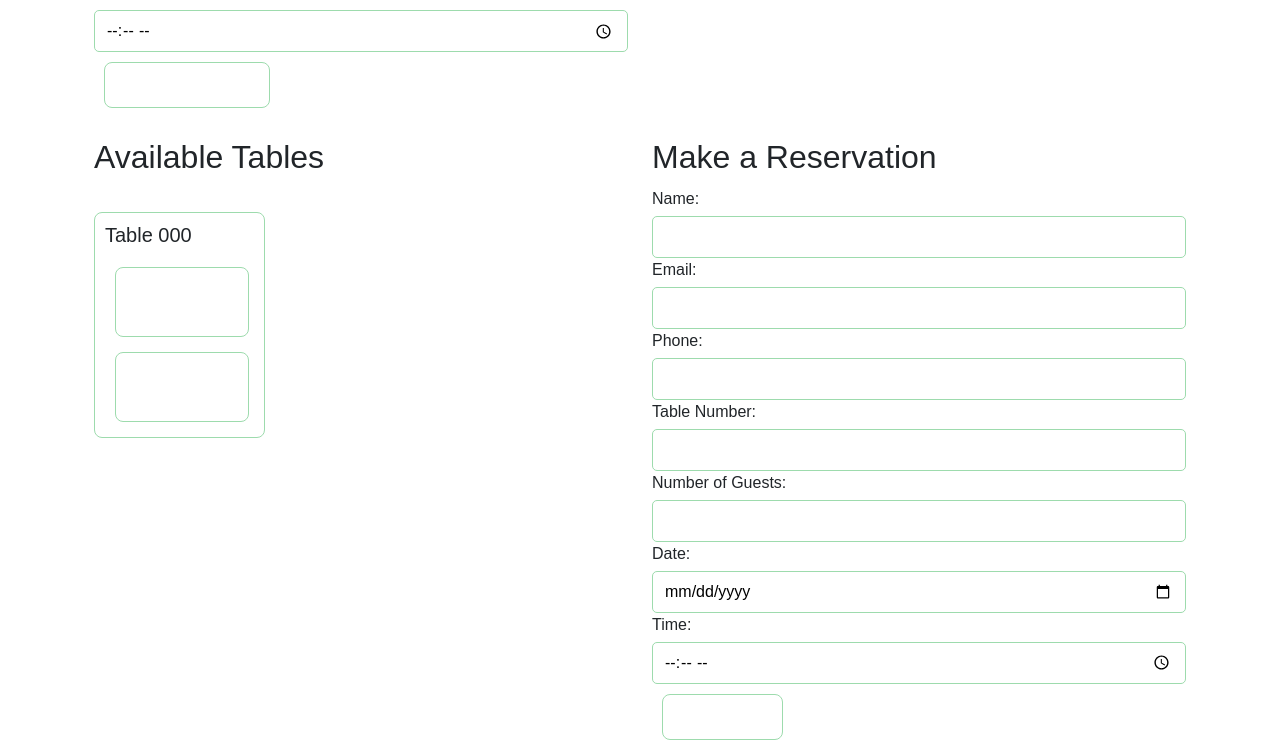
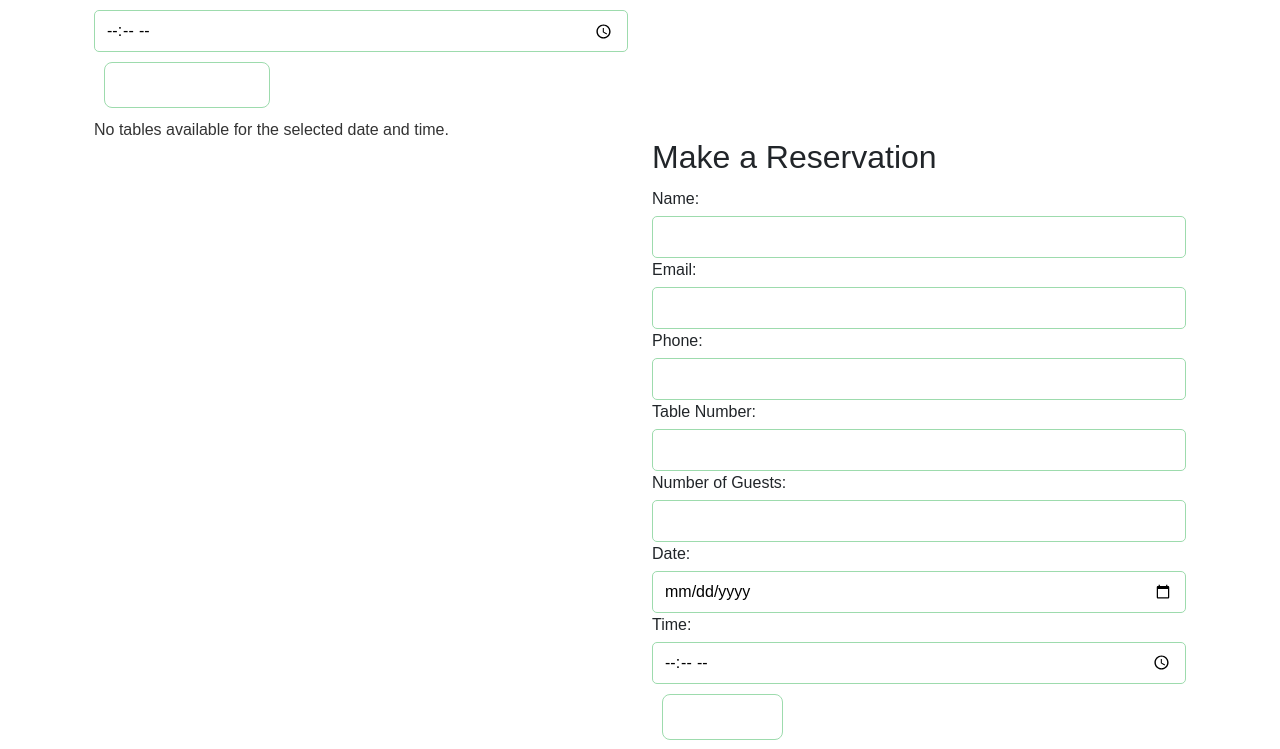
Before and after one commit to KristianDsmith/project-4, a Django app: page /book/ in a window 1280 px wide. Shown: the part 1268-2017 px from the top of the page. Run offline with Django 3.2, Linux system fonts and the light colour scheme; tables that the repository leaves empty hold one stand-in row (values such as "Sample post"); one stand-in notice (Sample message) is shown; some web fonts are replaced.

Commit message:
Remove table, reserveation, customer, task models

```diff
--- a/booking/forms.py
+++ b/booking/forms.py
@@ -1,43 +1,14 @@
 from django import forms
-from .models import Table
-from .models import Reservation, Rating
+from .models import Rating
 
 
-class BookingForm(forms.Form):
-    name = forms.CharField(max_length=100)
-    email = forms.EmailField()
-    phone = forms.CharField(max_length=15)
-    date = forms.DateField()
-    time = forms.TimeField()
-    table_number = forms.IntegerField()
-    number_of_guests = forms.IntegerField()
-
-    def clean_table_number(self):
-        table_number = self.cleaned_data['table_number']
-        try:
-            table = Table.objects.get(table_number=table_number)
-        except Table.DoesNotExist:
-            raise forms.ValidationError(
-                "Invalid table number. Please select a valid table.")
-        return table_number
 
 
-class ReservationUpdateForm(forms.ModelForm):
-    class Meta:
-        model = Reservation
-        fields = ['name', 'email', 'phone', 'table',
-                  'date', 'time', 'number_of_guests']
-        widgets = {
-            'date': forms.DateInput(attrs={'type': 'date'}),
-            'time': forms.TimeInput(attrs={'type': 'time'}),
-        }
+
+
 
 
 class RatingForm(forms.ModelForm):
     class Meta:
         model = Rating
         fields = ['rating']
-
-
-class ConfirmBookingForm(forms.Form):
-    confirm = forms.BooleanField(label='Confirm Booking')
--- a/booking/views.py
+++ b/booking/views.py
@@ -1,44 +1,13 @@
-import json
-from django.shortcuts import render, redirect, get_object_or_404
-from django.http import HttpResponse
-from django.contrib import messages
-from django.urls import reverse_lazy, reverse
+from django.shortcuts import render, get_object_or_404
+from django.http import HttpResponse, JsonResponse
 from django.conf import settings
 from django_q.tasks import async_task
-from .models import Table, OperatingHours, Reservation, MenuItem, DietaryPreference, Rating
-from .forms import BookingForm, ReservationUpdateForm, RatingForm
-from booking.tasks import send_email_task
+from .models import MenuItem, DietaryPreference, Rating
 from django.views.generic import UpdateView
 from django.db.models import Avg
-from django.http import JsonResponse
-from django.contrib.auth.decorators import login_required
-from .models import Table
-from django.contrib.admin.views.decorators import staff_member_required
-from django.contrib.auth.decorators import login_required
-from datetime import date, datetime
-from .models import Task
-from django.views.decorators.http import require_POST
-from django import forms
-from django.contrib.auth import authenticate, login
-from django.views.generic.detail import DetailView
-from django.http import HttpResponse, HttpResponseRedirect
-from django.shortcuts import redirect
+import json
 
 
-
-
-
-
-
-
-
-
-# Helper function to send email
-def send_email(subject, message, from_email, to_email):
-    try:
-        async_task(send_email_task, subject, message, from_email, to_email)
-    except Exception as e:
-        print(f"Error sending email: {e}")
 
 
 def homepage(request):
@@ -48,52 +17,8 @@ def homepage(request):
 def about(request):
     return render(request, 'about.html')
 
-
-def restaurant_hours(request):
-    hours = OperatingHours.objects.all()
-    return render(request, 'restaurant_hours.html', {'hours': hours})
-
-
 def book(request):
-    operating_hours = OperatingHours.objects.all()
-    tables = Table.objects.all()
-    form = BookingForm()
-
-    if request.method == 'POST':
-        form = BookingForm(request.POST)
-        if form.is_valid():
-            name = form.cleaned_data.get('name')
-            email = form.cleaned_data.get('email')
-            phone = form.cleaned_data.get('phone')
-            date = form.cleaned_data.get('date')
-            time = form.cleaned_data.get('time')
-            table_number = form.cleaned_data.get('table_number')
-            number_of_guests = form.cleaned_data.get('number_of_guests')
-
-            table = Table.objects.get(table_number=table_number)
-            reservation = Reservation.objects.create(name=name, email=email, phone=phone, date=date, time=time, table=table, number_of_guests=number_of_guests)
-
-            # Create a Task object after a successful reservation
-            task_title = f"New reservation by {name}"
-            task_description = f"Table number: {table_number} on {date} at {time}"
-            task = Task.objects.create(title=task_title, description=task_description, reservation=reservation)
-
-            update_url = request.build_absolute_uri(
-                reverse('update_reservation', args=[reservation.id]))
-
-            subject = 'Table Booking Confirmation'
-            message = f'Dear {name},\n\nThank you for booking a table. Your reservation details are as follows:\n\nTable Number: {table_number}\nDate: {date}\nTime: {time}\nNumber of Guests: {number_of_guests}\n\nTo make any changes to your reservation, please click on the following link:\n{update_url}\n\nWe look forward to seeing you!\n\nBest regards,\nThe Street Gastro Team'
-            from_email = settings.DEFAULT_FROM_EMAIL
-            to_email = email
-
-            async_task(send_email_task, subject, message, from_email, to_email)
-
-            messages.success(request, 'Table booked successfully! A confirmation email has been sent to your email address.')
-            return redirect('book')
-        else:
-            messages.error(request, 'Invalid form submission. Please check the form data.')
-    return render(request, 'book.html', {'form': form, 'tables': tables, 'operating_hours': operating_hours})
-
+    return render(request, 'book.html')
 
 
 def contact(request):
@@ -121,54 +46,6 @@ def menu_view(request):
     }
 
     return render(request, 'menu.html', context)
-
-
-
-class ReservationUpdateView(UpdateView):
-    model = Reservation
-    form_class = ReservationUpdateForm
-    template_name = 'update_reservation.html'
-    success_url = reverse_lazy('book')
-
-    def form_valid(self, form):
-        response = super().form_valid(form)
-        reservation = self.object
-
-        if reservation.status == Reservation.CANCELLED:
-            subject = 'Table Reservation Cancelled'
-            message = f'Dear {reservation.name},\n\nYour reservation has been cancelled as per your request.\n\nBest regards,\nThe Street Gastro Team'
-        else:
-            subject = 'Table Reservation Modified'
-            message = f'Dear {reservation.name},\n\nYour reservation has been modified. Your new reservation details are as follows:\n\nTable Number: {reservation.table.table_number}\nDate: {reservation.date}\nTime: {reservation.time}\nNumber of Guests: {reservation.number_of_guests}\n\nWe look forward to seeing you!\n\nBest regards,\nThe Street Gastro Team'
-
-        from_email = settings.DEFAULT_FROM_EMAIL
-        to_email = reservation.email
-
-        send_email(subject, message, from_email, to_email)
-
-        messages.success(self.request, 'Reservation updated successfully!')
-        return response
-
-
-def cancel_reservation(request, pk):
-    reservation = get_object_or_404(Reservation, pk=pk)
-
-    if request.method == 'POST':
-        reservation.status = Reservation.CANCELLED
-        reservation.save()  # Save the changes to the database
-
-        # Send cancellation confirmation email (optional)
-        subject = 'Table Reservation Cancelled'
-        message = f'Dear {reservation.name},\n\nYour reservation has been cancelled as per your request.\n\nBest regards,\nThe Street Gastro Team'
-        from_email = settings.DEFAULT_FROM_EMAIL
-        to_email = reservation.email
-
-        send_email(subject, message, from_email, to_email)
-
-        messages.success(request, 'Reservation has been cancelled successfully!')
-        return redirect('book')
-
-    return render(request, 'cancel_reservation.html', {'reservation': reservation})
 
 
 def submit_rating(request):
@@ -201,97 +78,3 @@ def menu_item_detail(request, menu_item_id):
         'menu_item': menu_item,
     }
     return render(request, 'menu_item_detail.html', context)
-
-
-def reservation_list(request):
-    # Fetch all reservations
-    reservations = Reservation.objects.all().order_by('-date', '-time')
-    return render(request, 'reservations/reservation_list.html', {'reservations': reservations})
-
-
-def reservation_detail(request, pk):
-    # Fetch a specific reservation using the primary key
-    reservation = Reservation.objects.get(pk=pk)
-    return render(request, 'reservations/reservation_detail.html', {'reservation': reservation})
-
-def table_status(request):
-    if request.method == 'POST':
-        table_id = request.POST.get('table_id')
-        if table_id is not None:
-            table = Table.objects.get(id=table_id)
-            table.toggle_occupied()
-
-    selected_date = request.GET.get('date')
-    if selected_date is not None:
-        selected_date = datetime.strptime(selected_date, "%Y-%m-%d").date()
-
-    tables = Table.objects.all()
-    for table in tables:
-        table.available = table.is_available(selected_date)
-    return render(request, 'table_status.html', {'tables': tables, 'selected_date': selected_date})
-
-def task_list(request):
-    tasks = Task.objects.all()
-    return render(request, 'tasks/task_list.html', {'tasks': tasks})
-
-
-def task_detail(request, pk):
-    task = get_object_or_404(Task, pk=pk)
-    return render(request, 'tasks/task_detail.html', {'task': task})
-
-
-
-
-def task_update(request, pk):
-    print("Task Update View Accessed")  # Add this line
-    task = get_object_or_404(Task, pk=pk)
-
-    if request.method == 'POST':
-        action = request.POST.get('action')
-        if action == 'confirm_booking':
-            print("Confirm Booking Action Triggered")  # Add this line
-            if task.reservation:
-                task.reservation.status = 'CONFIRMED'
-                task.reservation.save()
-                messages.success(request, 'Booking confirmed successfully!')
-            else:
-                messages.error(request, 'Cannot confirm booking: No associated reservation')
-            return redirect('task_detail', pk=task.pk)
-
-    # If request is not POST or action is not confirm_booking,
-    # redirect to task detail view
-    return redirect('task_detail', pk=task.pk)
-
-
-
-
-def staff_tasks(request):
-    # Add debug print to check which user is making the request
-    print("Current user:", request.user)
-
-    # Assuming Task model has an "assigned_to" ForeignKey field to User model
-    tasks = Task.objects.filter(assigned_to=request.user)
-
-    # Add debug print to show retrieved tasks
-    print("Retrieved tasks:", tasks)
-
-    return render(request, 'staff_tasks.html', {'tasks': tasks})
-
-
-class ReservationDetailView(DetailView):
-    model = Reservation
-    template_name = 'path/to/your/template.html'
-
-
-def staff_login_view(request):
-    if request.method == 'POST':
-        username = request.POST['username']
-        password = request.POST['password']
-        user = authenticate(request, username=username, password=password)
-        if user is not None:
-            login(request, user)
-            return HttpResponseRedirect('/staff_tasks/')
-        else:
-            return HttpResponse('Invalid credentials')
-    else:
-        return render(request, 'staff_login.html')
--- a/streetgastro/settings.py
+++ b/streetgastro/settings.py
@@ -67,6 +67,8 @@ MIDDLEWARE = [
     'django.contrib.messages.middleware.MessageMiddleware',
     'django.middleware.clickjacking.XFrameOptionsMiddleware',
 ]
+
+MESSAGE_STORAGE = 'django.contrib.messages.storage.session.SessionStorage'
 
 ROOT_URLCONF = 'streetgastro.urls'
 
--- a/streetgastro/urls.py
+++ b/streetgastro/urls.py
@@ -16,9 +16,8 @@ Including another URLconf
 from django.contrib import admin
 from django.urls import path
 from booking import views
-from booking import views as booking_views
-from booking.views import task_list, task_detail
-from booking.views import staff_tasks
+from django.urls import include, path
+
 
 
 
@@ -27,21 +26,10 @@ urlpatterns = [
     path('admin/', admin.site.urls),
     path('', views.homepage, name='homepage'),
     path('about/', views.about, name='about'),
-    path('restaurant_hours/', views.restaurant_hours, name='restaurant_hours'),
     path('book/', views.book, name='book'),
     path('contact/', views.contact, name='contact'),
     path('menu/', views.menu_view, name='menu'),
-    path('update_reservation/<int:pk>/', views.ReservationUpdateView.as_view(), name='update_reservation'),
-    path('cancel_reservation/<int:pk>/', views.cancel_reservation, name='cancel_reservation'),
     path('menu_item_detail/<int:menu_item_id>/', views.menu_item_detail, name='menu_item_detail'),
     path('submit_rating/', views.submit_rating, name='submit_rating'),
-    path('table_status/', views.table_status, name='table_status'),
-    path('tasks/', views.task_list, name='task_list'),
-    path('tasks/<int:pk>/', views.task_detail, name='task_detail'),
-    path('tasks/<int:pk>/update/', views.task_update, name='task_update'),
-    path('staff_tasks/', views.staff_tasks, name='staff_tasks'),
-    path('reservation_detail/<int:pk>/', views.ReservationDetailView.as_view(), name='reservation_detail'),
-    path('staff_login/', views.staff_login_view, name='staff_login'),
-    path('tasks/<int:pk>/', views.task_detail, name='task_detail'),
-    path('tasks/<int:pk>/update/', views.task_update, name='task_update'),
+
 ]
--- a/templates/base.html
+++ b/templates/base.html
@@ -52,7 +52,7 @@
                 <p>Street Food curated from locally sourced ingredients</p>
             </div>
             <div class="hero-buttons">
-                <a href="{% url 'book' %}" class="btn btn-primary btn-lg">Book a Table</a>
+                <a href="#" class="btn btn-primary btn-lg">Book a Table</a>
                 <a href="{% url 'menu' %}" class="btn btn-secondary btn-lg">Browse Menu</a>
             </div>
         </div>
--- a/templates/index.html
+++ b/templates/index.html
@@ -45,9 +45,9 @@
         <div class="hero-subtitle">
             <p>Book your table in advance and enjoy the Street Gastro experience.</p>
         </div>
-        <div class="hero-buttons">
+       <!-- <div class="hero-buttons">
             <a href="{% url 'book' %}" class="btn btn-primary btn-lg">Book a Table</a>
-        </div>
+        </div> -->
     </div>
 </div>
 
--- a/templates/task_detail.html
+++ b/templates/task_detail.html
@@ -1,4 +1,3 @@
-<!-- templates/tasks/task_detail.html -->
 <!DOCTYPE html>
 <html lang="en">
 <head>
@@ -12,6 +11,8 @@
     <p>Description: {{ task.description }}</p>
     <p>Reservation: {% if task.reservation %}{{ task.reservation.id }}{% else %}N/A{% endif %}</p>
 
+    {% if task.reservation %}
+        <p>Reservation Status: {{ task.reservation.get_status_display }}</p> <!-- Display the status using its human-readable representation -->
         <form action="{% url 'task_update' task.id %}" method="post">
             {% csrf_token %}
             <input type="hidden" name="action" value="confirm_booking">
```
Also changed, not shown: booking/admin.py (+2 -46 lines), booking/models.py (+2 -93 lines), templates/staff_tasks.html (+32 -34 lines), booking/migrations/0015_alter_reservation_status.py (added), booking/migrations/0016_auto_20230901_1132.py (added). Lines whose indentation alone changed are shown as unchanged.
